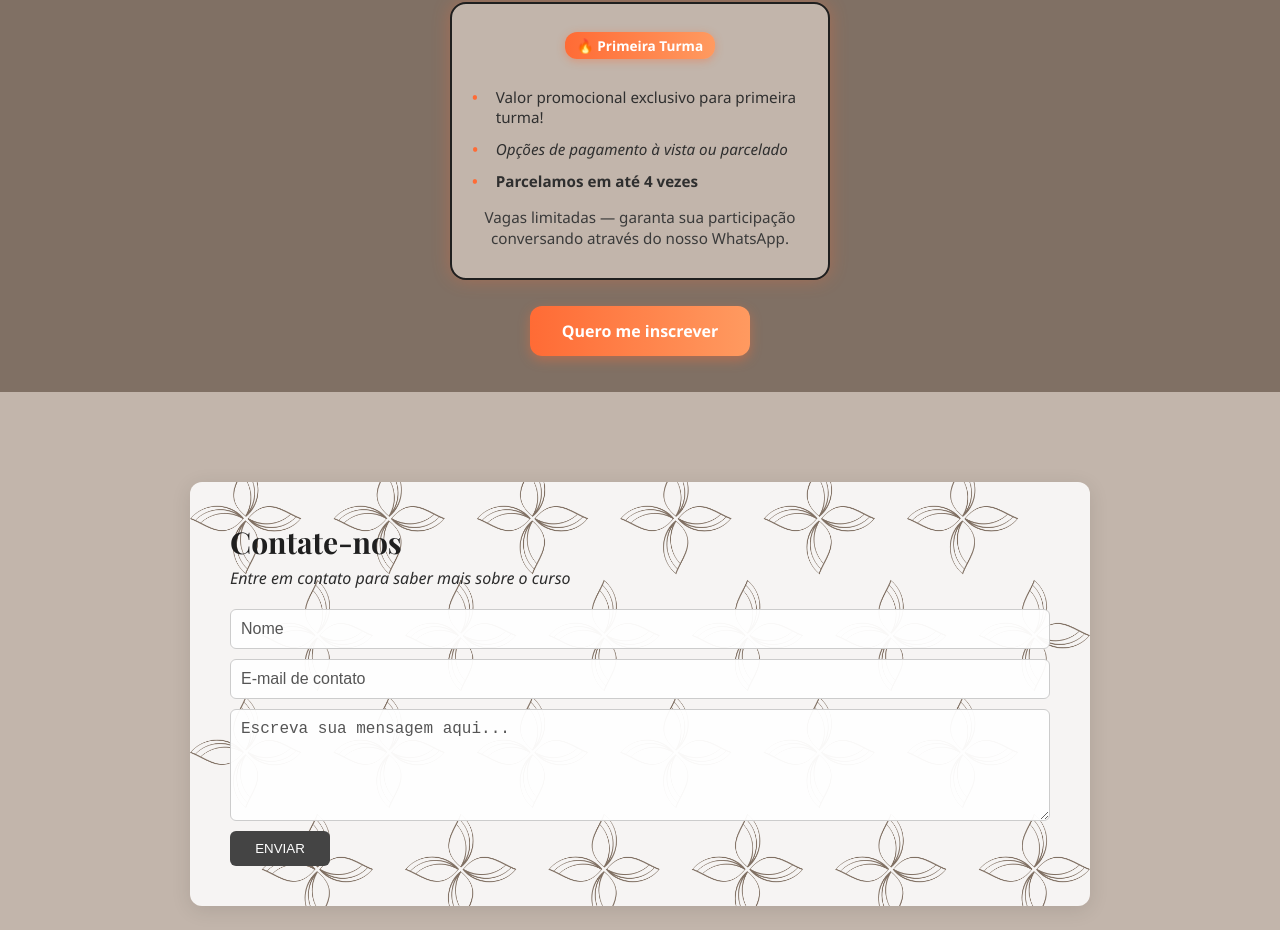
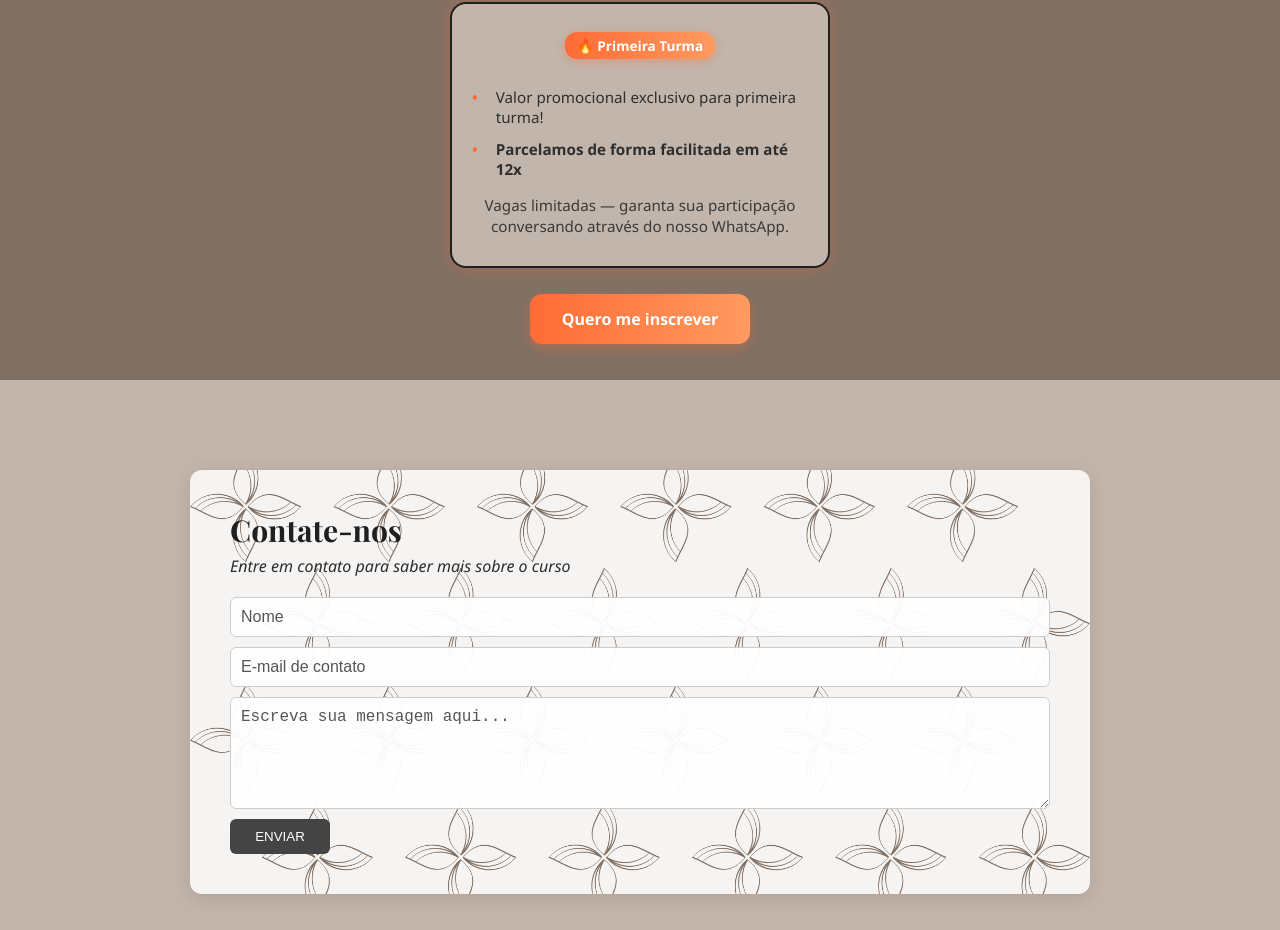
Before and after one commit to SamuellAguiar/Site_Kelly, a React (Vite) app in the folder landing-page/landing-page/: page / in a window 1280 px wide. Shown: the part 4416-5346 px from the top of the page. Built offline with nearby package versions, Linux system fonts and the light colour scheme; a web font is replaced by a local one.

Commit message:
style(Cards.jsx): update payment options text

```diff
--- a/landing-page/landing-page/src/components/cards/Cards.jsx
+++ b/landing-page/landing-page/src/components/cards/Cards.jsx
@@ -16,8 +16,7 @@ const Cards = () => {
 
           <ul className="benefits-list">
             <li className="benefit-item">Valor promocional exclusivo para primeira turma!</li>
-            <i><li className="benefit-item">Opções de pagamento à vista ou parcelado</li></i>
-            <strong><li className="benefit-item" >Parcelamos em até 4 vezes</li></strong>
+            <strong><li className="benefit-item" >Parcelamos de forma facilitada em até 12x</li></strong>
           </ul>
 
           <p className="card-description">Vagas limitadas — garanta sua participação conversando através do nosso WhatsApp.</p>
```
